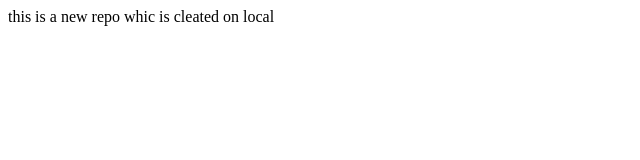
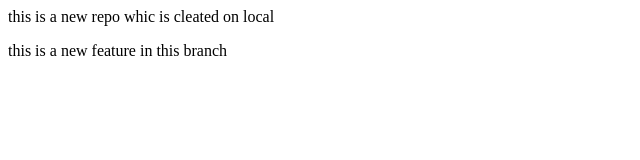
Before and after one commit to Spaul-1/localrepo-new, a plain HTML site: page index.html in a window 1280 px wide. Shown: the whole page, without its empty margins (0-640 px from the left). Drawn offline with Linux system fonts and the light colour scheme.

Commit message:
add paragraph in index.html

```diff
--- a/index.html
+++ b/index.html
@@ -1 +1,2 @@
 <p>this is a new repo whic is cleated on local</p>
+<p>this is a new feature in this branch</p>
```
